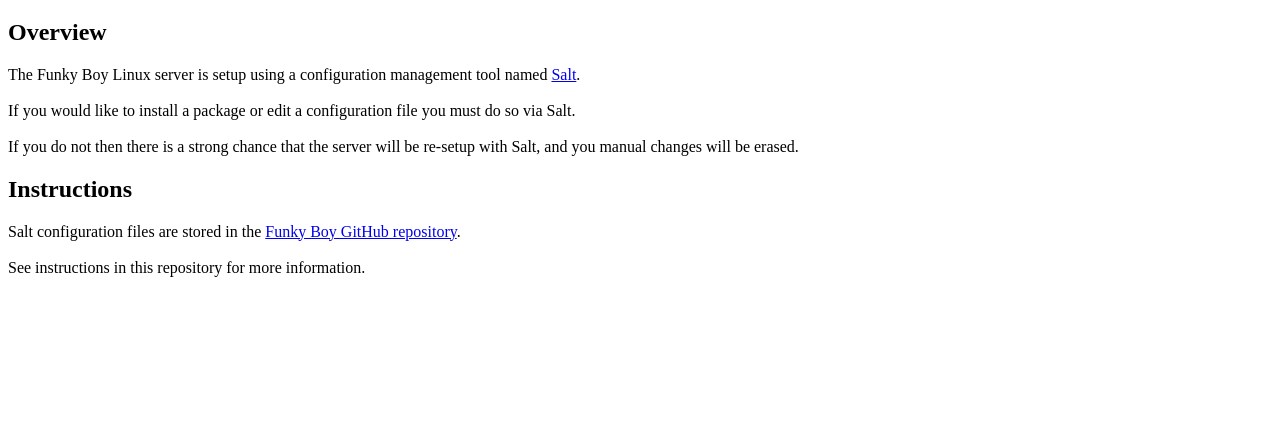
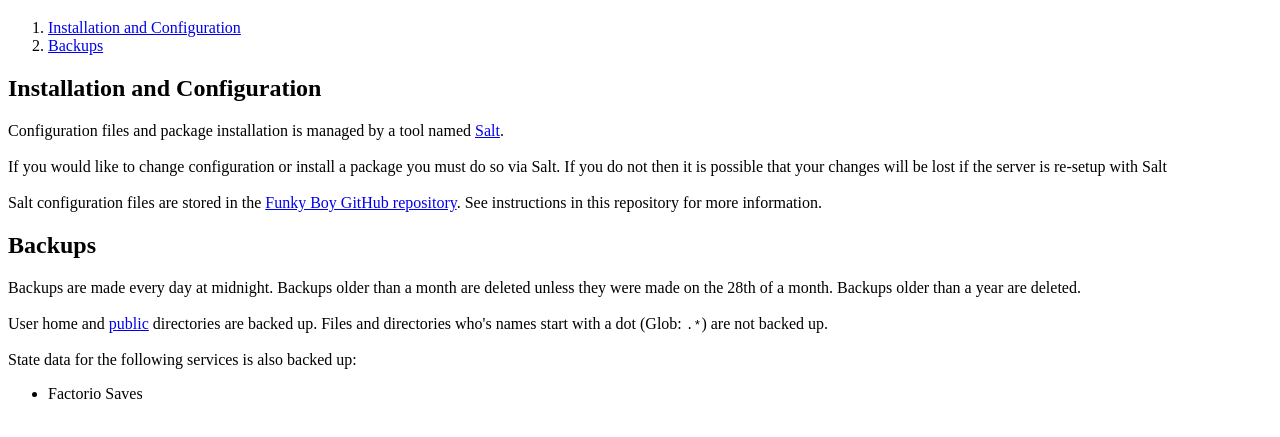
Before and after one commit to catvec/funkyboy.zone, a plain HTML site: page salt/system-guide-website/index.html in a window 1280 px wide. Shown: the part 61-498 px from the top of the page. Drawn offline with Linux system fonts and the light colour scheme.

Commit message:
salt: system-guide-website: explained backups

```diff
--- a/salt/system-guide-website/index.html
+++ b/salt/system-guide-website/index.html
@@ -8,31 +8,51 @@
 
 	<body>
 	<h1>Funky Boy Guide</h1>
-	<section>
-		<h2>Overview</h2>
+	<ol>
+		<li><a href="#installation-and-configuration">Installation and Configuration</a></li>
+		<li><a href="backups">Backups</a></li>
+	</ol>
+
+	<section id="installation-and-configuration">
+		<h2>Installation and Configuration</h2>
 
 		<p>
-		The Funky Boy Linux server is setup using a configuration
-		management tool named
+		Configuration files and package installation is managed by
+		a tool named
 		<a href="https://www.saltstack.com/">Salt</a>.<br>
 		<br>
-		If you would like to install a package or edit a configuration
-		file you must do so via Salt.<br>
+		If you would like to change configuration or install a package
+		you must do so via Salt. If you do not then it is possible
+		that your changes will be lost if the server is re-setup
+		with Salt<br>
 		<br>
-		If you do not then there is a strong chance that the server
-		will be re-setup with Salt, and you manual changes will be erased.<br>
+		Salt configuration files are stored in the
+		<a href="https://github.com/Noah-Huppert/funkyboy.zone">Funky
+		Boy GitHub repository</a>. See instructions in this repository
+		for more information.
 		</p>
 	</section>
 
-	<section>
-		<h2>Instructions</h2>
+	<section id="backups">
+		<h2>Backups</h2>
 
 		<p>
-		Salt configuration files are stored in the
-		<a href="https://github.com/Noah-Huppert/funkyboy.zone">Funky
-		Boy GitHub repository</a>.<br>
-		<br>
-		See instructions in this repository for more information.
+			Backups are made every day at midnight. Backups older
+			than a month are deleted unless they were made on the
+			28th of a month. Backups older than a year are deleted.
+			<br>
+			<br>
+			User home and
+			<a href="https://public.funkyboy.zone">public</a>
+			directories are backed up. Files and directories who's
+			names start with a dot (Glob: <code>.*</code>) are
+			not backed up.<br>
+			<br>
+			State data for the following services is also backed up:
+
+			<ul>
+				<li>Factorio Saves</li>
+			</ul>
 		</p>
 	</section>
 	</body>
```
